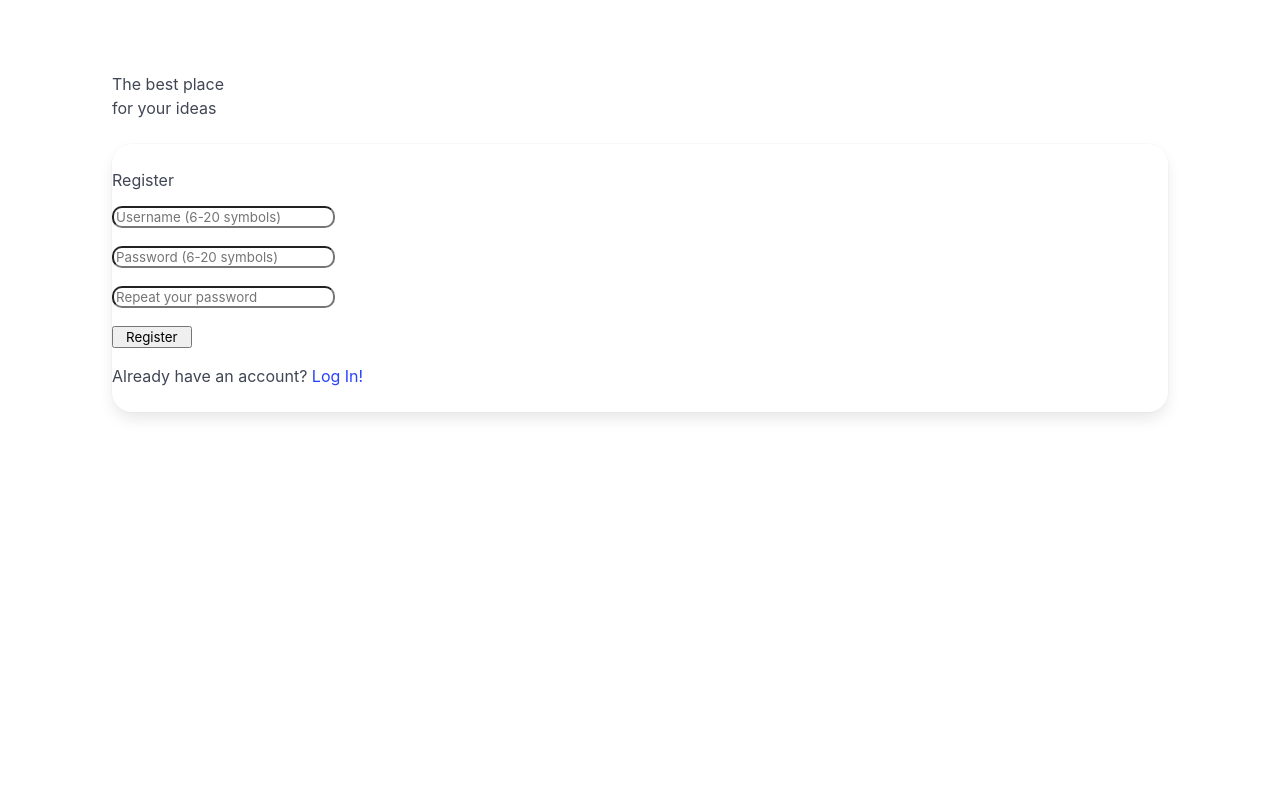
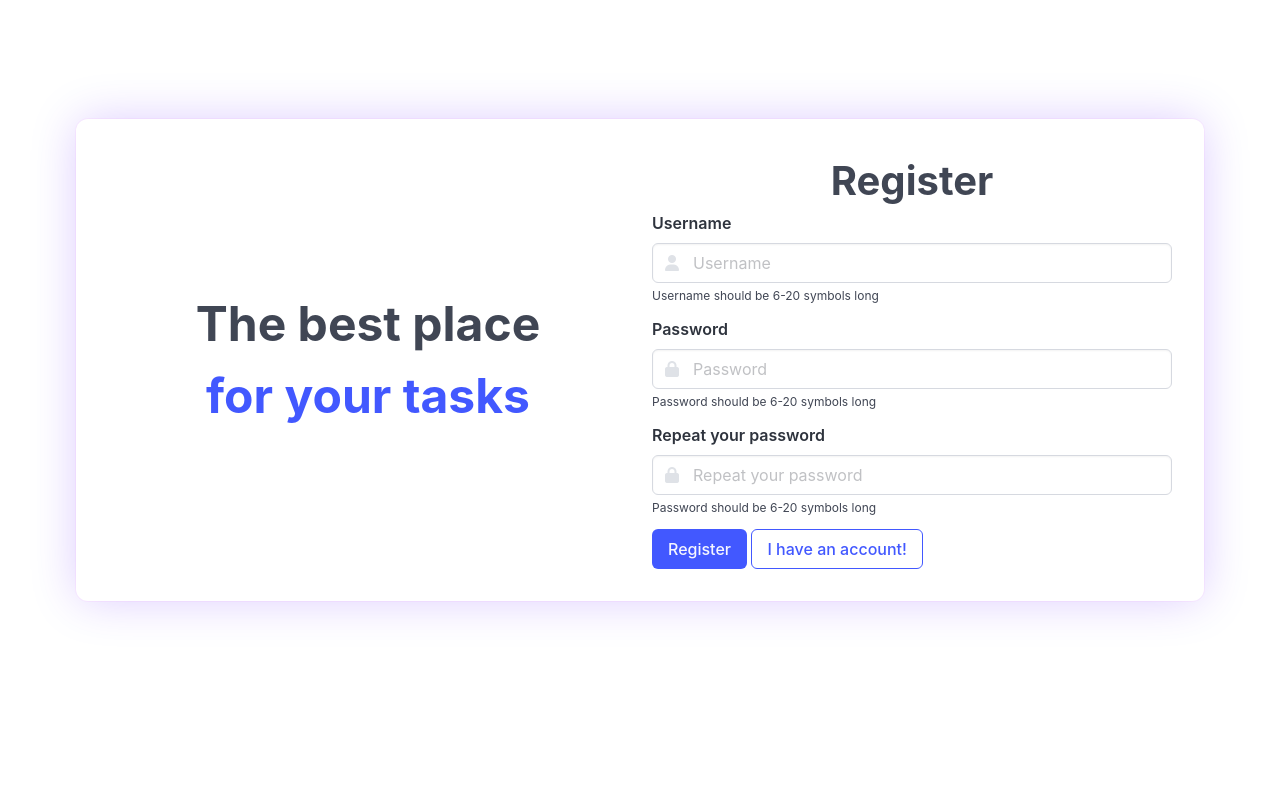
Before and after one commit to Nikitaksk/todo-flask, a Flask app: page /register in a window 1280 px wide. Shown: the part 52-852 px from the top of the page. After the commit the page ends 668 px from the top, so only its background shows below. Run offline with Flask 3, Linux system fonts and the light colour scheme; some libraries are stand-ins or nearby versions.

Commit message:
registration redesigned

```diff
--- a/templates/base.html
+++ b/templates/base.html
@@ -81,7 +81,7 @@
 
 {% block body %}
 {% endblock %}
-
+<script src="https://kit.fontawesome.com/3daef64643.js" crossorigin="anonymous"></script>
 <script>
     $(document).ready(function () {
         $(".navbar-burger").click(function () {
--- a/templates/index.html
+++ b/templates/index.html
@@ -91,7 +91,7 @@
         {% endfor %}
     </div>
 
-    <script src="https://kit.fontawesome.com/3daef64643.js" crossorigin="anonymous"></script>
+
     <script src="https://code.jquery.com/jquery-3.7.1.slim.min.js"
             integrity="sha256-kmHvs0B+OpCW5GVHUNjv9rOmY0IvSIRcf7zGUDTDQM8=" crossorigin="anonymous"></script>
     <script>
--- a/templates/register.html
+++ b/templates/register.html
@@ -5,59 +5,122 @@
 {% endblock %}
 
 {% block body %}
-    <section class="" style="height: 100vh;">
-        <div class="px-4  h-100 px-md-5  text-center align-content-center" style="">
-            {% with messages = get_flashed_messages() %}
-                {% if messages %}
-                    {% for message in messages %}
-                        <div class="alert alert-danger p-3 " role="alert">
-                            {{ message }}
-                        </div>
-                    {% endfor %}
-                {% endif %}
-            {% endwith %}
-            <div class="container bg-light p-5 " style=" border-radius: 30px;">
-                <div class=" row gx-lg-5 p-3 m-3 ">
-                    <div class=" col-lg-6 mb-5 mb-lg-0">
-                        <h1 class="my-5 display-3 fw-bold ls-tight">
-                            The best place <br/>
-                            <span class="text-primary">for your ideas</span>
-                        </h1>
+    {#    <section class="" style="height: 100vh;">#}
+    {#        <div class="px-4  h-100 px-md-5  text-center align-content-center" style="">#}
+    {#            {% with messages = get_flashed_messages() %}#}
+    {#                {% if messages %}#}
+    {#                    {% for message in messages %}#}
+    {#                        <div class="alert alert-danger p-3 " role="alert">#}
+    {#                            {{ message }}#}
+    {#                        </div>#}
+    {#                    {% endfor %}#}
+    {#                {% endif %}#}
+    {#            {% endwith %}#}
+    {#        #}
+    {#            <div class="container bg-light p-5 " style=" border-radius: 30px;">#}
+    {#                <div class=" row gx-lg-5 p-3 m-3 ">#}
+    {#                    <div class=" col-lg-6 mb-5 mb-lg-0">#}
+    {#                        <h1 class="my-5 display-3 fw-bold ls-tight">#}
+    {#                            The best place <br/>#}
+    {#                            <span class="text-primary">for your ideas</span>#}
+    {#                        </h1>#}
+    {#                    </div>#}
+    {##}
+    {#                    <div class="col-lg-6 mb-5 mb-lg-0 ">#}
+    {#                        <div class="card " style=" border-radius: 20px;">#}
+    {#                            <div class="card-body py-5 px-md-5 ">#}
+    {#                                <h1 class="pb-3 fw-bold">Register</h1>#}
+    {#                                <form method="post" action="/register">#}
+    {#                                    <div data-mdb-input-init class="form-outline mb-4">#}
+    {#                                        <input type="text" id="form3Example1" class="form-control" name="username"#}
+    {#                                               placeholder="Username (6-20 symbols)" style=" border-radius: 10px;"/>#}
+    {#                                    </div>#}
+    {##}
+    {#                                    <div data-mdb-input-init class="form-outline mb-4">#}
+    {#                                        <input type="password" id="form3Example2" class="form-control" name="password"#}
+    {#                                               placeholder="Password (6-20 symbols)" style=" border-radius: 10px;"/>#}
+    {#                                    </div>#}
+    {##}
+    {#                                    <div data-mdb-input-init class="form-outline mb-4">#}
+    {#                                        <input type="password" id="form3Example2" class="form-control"#}
+    {#                                               name="repeat_password"#}
+    {#                                               placeholder="Repeat your password" style=" border-radius: 10px;"/>#}
+    {#                                    </div>#}
+    {##}
+    {#                                    <input type="submit" value="Register" data-mdb-ripple-init#}
+    {#                                           class="btn btn-primary btn-block mb-4 px-3 rounded-3"/>#}
+    {#                                    <h5>Already have an account? <a class="link-underline-opacity-0" href="/login">Log#}
+    {#                                        In!</a></h5>#}
+    {#                                </form>#}
+    {#                            </div>#}
+    {#                        </div>#}
+    {#                    </div>#}
+    {#                </div>#}
+    {#            </div>#}
+    {#        </div>#}
+    {#    </section>#}
+    <div class="container columns is-flex is-fullheight is-vcentered" style="height:90vh;">
+
+        <div class="container my-5 is-max-widescreen p-5">
+            <div class="columns is-vcentered box">
+                <div class="column is-half  is-flex is-vcentered">
+                    <div class="container has-text-centered is-size-1 is-family-sans-serif  ">
+                        <h1 class="has-text-weight-bold">The best place </h1>
+                        <h1 class="has-text-weight-bold has-text-link">for your tasks </h1>
                     </div>
 
-                    <div class="col-lg-6 mb-5 mb-lg-0 ">
-                        <div class="card " style=" border-radius: 20px;">
-                            <div class="card-body py-5 px-md-5 ">
-                                <h1 class="pb-3 fw-bold">Register</h1>
-                                <form method="post" action="/register">
-                                    <div data-mdb-input-init class="form-outline mb-4">
-                                        <input type="text" id="form3Example1" class="form-control" name="username"
-                                               placeholder="Username (6-20 symbols)" style=" border-radius: 10px;"/>
-                                    </div>
+                </div>
+                <div class="column  is-half">
+                    <form method="post" action="/register">
+                        <h1 class="has-text-weight-bold has-text-centered is-size-2 is-family-sans-serif">Register </h1>
+                        <div class="field">
+                            <label class="label">Username</label>
+                            <div class="control has-icons-left has-icons-right">
+                                <input class="input " type="text" name="username" placeholder="Username">
+                                <span class="icon is-small is-left">
+                                    <i class="fas fa-user"></i>
+                                </span>
 
-                                    <div data-mdb-input-init class="form-outline mb-4">
-                                        <input type="password" id="form3Example2" class="form-control" name="password"
-                                               placeholder="Password (6-20 symbols)" style=" border-radius: 10px;"/>
-                                    </div>
+                            </div>
+                            <p class="help ">Username should be 6-20 symbols long</p>
+                        </div>
 
-                                    <div data-mdb-input-init class="form-outline mb-4">
-                                        <input type="password" id="form3Example2" class="form-control"
-                                               name="repeat_password"
-                                               placeholder="Repeat your password" style=" border-radius: 10px;"/>
-                                    </div>
+                        <div class="field">
+                            <label class="label">Password</label>
+                            <p class="control has-icons-left">
+                                <input class="input" name="password" type="password" placeholder="Password">
+                                <span class="icon is-small is-left">
+                                    <i class="fas fa-lock"></i>
+                                </span>
+                            </p>
+                            <p class="help ">Password should be 6-20 symbols long</p>
+                        </div>
 
-                                    <input type="submit" value="Register" data-mdb-ripple-init
-                                           class="btn btn-primary btn-block mb-4 px-3 rounded-3"/>
-                                    <h5>Already have an account? <a class="link-underline-opacity-0" href="/login">Log
-                                        In!</a></h5>
-                                </form>
+                        <div class="field">
+                            <label class="label">Repeat your password</label>
+                            <p class="control has-icons-left">
+                                <input class="input" name="repeat_password" type="password"
+                                       placeholder="Repeat your password">
+                                <span class="icon is-small is-left">
+                                    <i class="fas fa-lock"></i>
+                                </span>
+                            </p>
+                            <p class="help ">Password should be 6-20 symbols long</p>
+                        </div>
+
+                        <div class="field">
+                            <div class="control is-grouped">
+                                <button class="button is-link" type="submit">Register</button>
+                                <a class="button is-link is-outlined" href="/login">I have an account!</a>
                             </div>
                         </div>
-                    </div>
+                    </form>
+
                 </div>
             </div>
+
         </div>
-    </section>
+    </div>
 
 
 {% endblock %}
```
